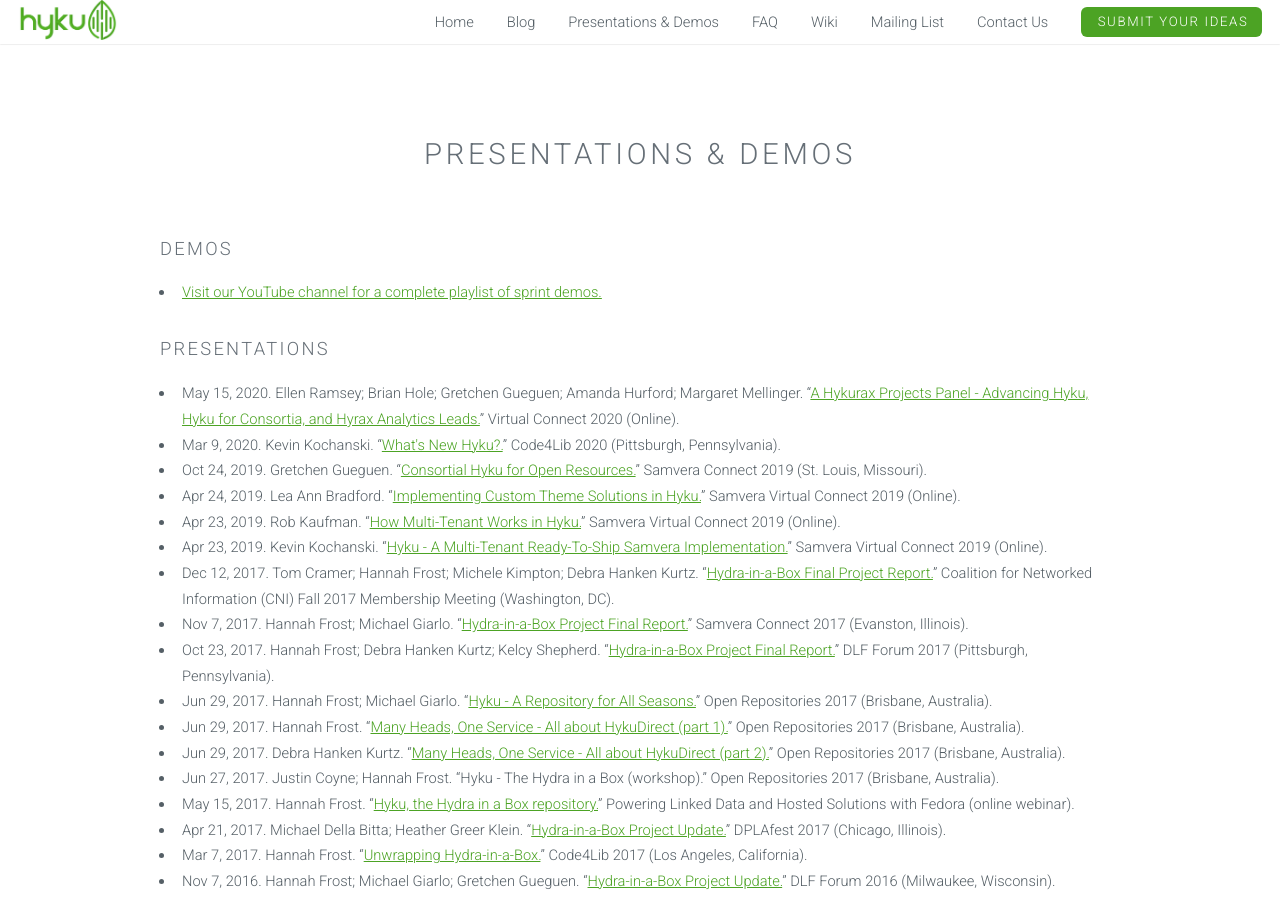
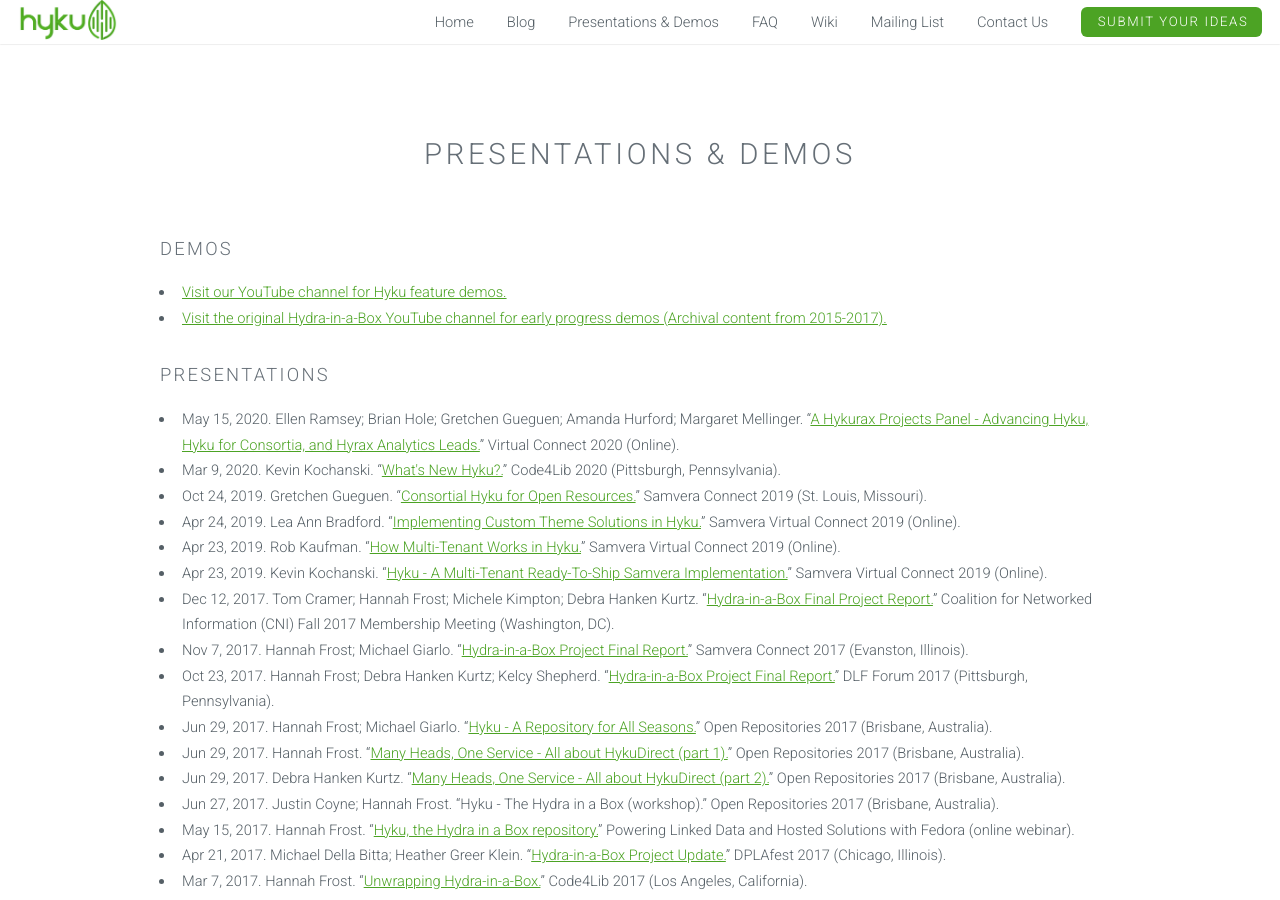
Before and after one commit to samvera-labs/hyku.github.io, a Jekyll site: the page built from presentations.html, in a window 1280 px wide and 900 px high. Built offline with Jekyll 4.4.1, drawn with Linux system fonts in a browser that asks for light colours; nearby versions of some CDN libraries; library files that are not in the unit come from our copies.

Commit message:
youtube update

```diff
--- a/_data/demos.yaml
+++ b/_data/demos.yaml
@@ -1,2 +1,4 @@
-- title: Visit our YouTube channel for a complete playlist of sprint demos
+- title: Visit our YouTube channel for Hyku feature demos
+  url:  https://www.youtube.com/channel/UC_m1Ovaaasa2ksyGaqz5i0Q/
+- title: Visit the original Hydra-in-a-Box YouTube channel for early progress demos (Archival content from 2015-2017)
   url:  https://www.youtube.com/channel/UC1eopKtm-k_f93RTfzHSvMQ
```
